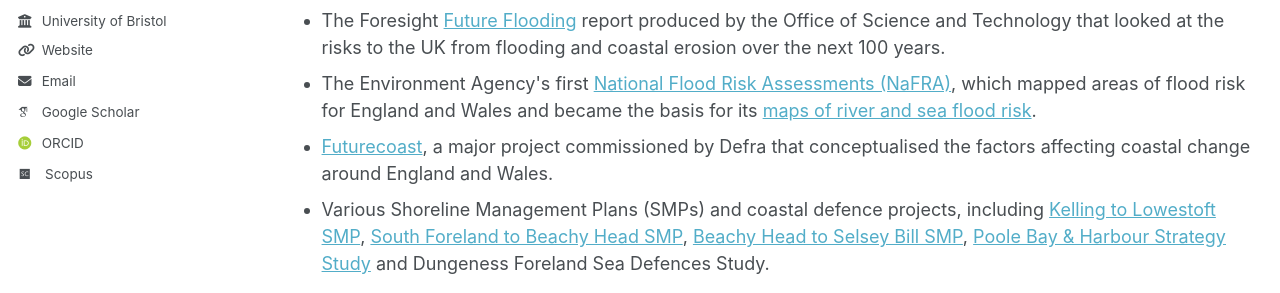
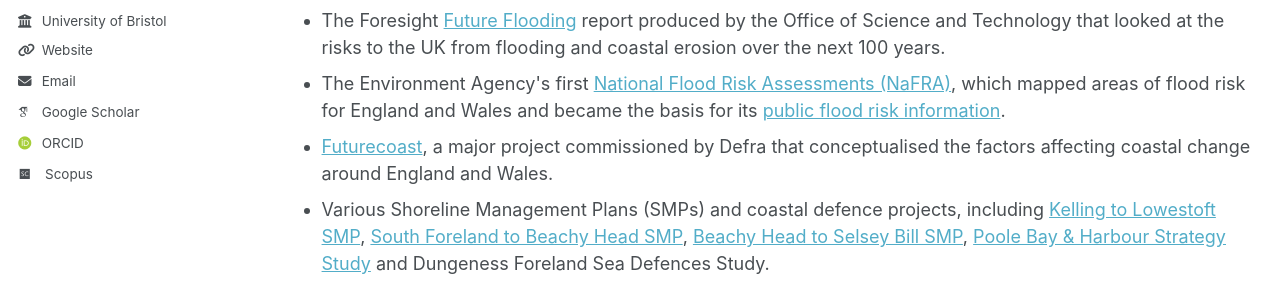
Before and after one commit to richardwestaway/richardwestaway.github.io, a Jekyll site: the page built from _pages/cv.html, in a window 1280 px wide and 900 px high, scrolled down 2628 px. Shown: the part 160-453 px from the top of the window. Built offline with Jekyll 4.4.1, drawn with Linux system fonts in a browser that asks for light colours; some web fonts are replaced.

Commit message:
Update cv.html

```diff
--- a/_pages/cv.html
+++ b/_pages/cv.html
@@ -78,7 +78,7 @@ redirect_from:
 
 <li>The Foresight <a href="https://www.gov.uk/government/publications/future-flooding" target="_blank" rel="noopener">Future Flooding</a> report produced by the Office of Science and Technology that looked at the risks to the UK from flooding and coastal erosion over the next 100 years.</li>
 
-<li>The Environment Agency's first <a href="http://www.sayersandpartners.co.uk/uploads/6/2/0/9/6209349/nafra_-_2002_-_ex4722_-_national_risk_flood_assessment.pdf" target="_blank" rel="noopener">National Flood Risk Assessments (NaFRA)</a>, which mapped areas of flood risk for England and Wales and became the basis for its <a href="https://web.archive.org/web/20170627014649/https://flood-warning-information.service.gov.uk/long-term-flood-risk/" target="_blank" rel="noopener">maps of river and sea flood risk</a>.</li>
+<li>The Environment Agency's first <a href="http://www.sayersandpartners.co.uk/uploads/6/2/0/9/6209349/nafra_-_2002_-_ex4722_-_national_risk_flood_assessment.pdf" target="_blank" rel="noopener">National Flood Risk Assessments (NaFRA)</a>, which mapped areas of flood risk for England and Wales and became the basis for its <a href="https://web.archive.org/web/20170627014649/https://flood-warning-information.service.gov.uk/long-term-flood-risk/" target="_blank" rel="noopener">public flood risk information</a>.</li>
 
 <li><a href="http://www.coastalwiki.org/wiki/FUTURECOAST_project,_UK" target="_blank" rel="noopener">Futurecoast</a>, a major project commissioned by Defra that conceptualised the factors affecting coastal change around England and Wales.</li>
 
```
